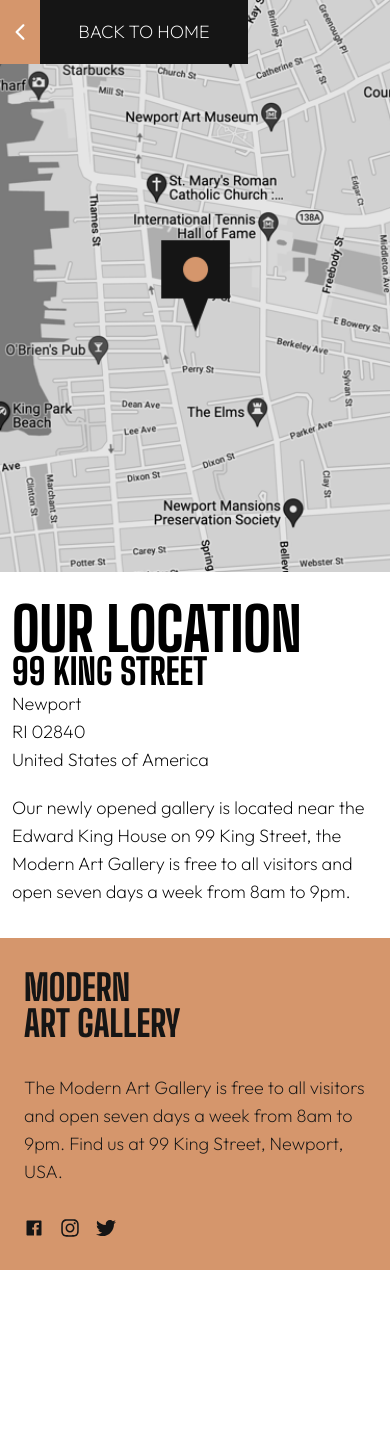
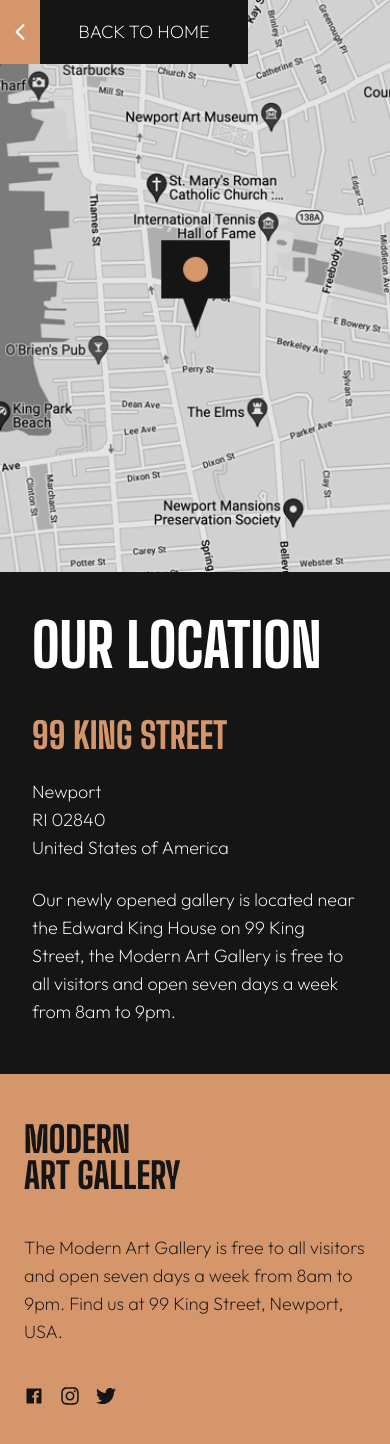
Before and after one commit to bonniemo/modern-art-gallery, a Next.js app: page /location in a window 390 px wide. Shown: the top 1444 px of the page. Before the commit the page ends 1270 px from the top, so only its background shows below. Built offline with nearby package versions, Linux system fonts and the light colour scheme.

Commit message:
adjusted grid styles for map

```diff
--- a/app/globals.css
+++ b/app/globals.css
@@ -70,11 +70,6 @@ p {
 }
 
 @media screen and (min-width: 768px) {
-    p {
-        font-size: var(--p-size-m);
-        line-height: var(--line-height-s);
-    }
-
     h1 {
         font-size: var(--header-size-l);
         line-height: var(--line-height-l);
@@ -83,6 +78,11 @@ p {
     h2 {
         font-size: var(--header-size-m);
         line-height: var(--line-height-m);
+    }
+
+    p {
+        font-size: var(--p-size-m);
+        line-height: var(--line-height-s);
     }
 }
 
@@ -95,6 +95,10 @@ p {
     h2 {
         font-size: var(--header-size-l);
         line-height: var(--line-height-l);
+    }
+    p {
+        font-size: var(--p-size-s);
+        line-height: var(--line-height-xs);
     }
 }
 
--- a/app/location/page.tsx
+++ b/app/location/page.tsx
@@ -4,8 +4,8 @@ import Footer from "@/components/Footer";
 const location = () => {
     return (
         <article>
-            <section className="grid grid-cols-12 grid-rows-2">
-                <picture className="col-start-1 col-end-13 row-start-1 row-end-3">
+            <section className="grid grid-cols-24 grid-rows-2">
+                <picture className="col-start-1 col-end-25 row-start-1 row-end-3">
                     <source
                         srcSet="/desktop/image-map.png"
                         media="(min-width: 1024px)"
@@ -20,25 +20,23 @@ const location = () => {
                         className="w-full h-full object-cover"
                     />
                 </picture>
-                <div className="col-start-1 row-start-1 m:col-start-2 m:col-end-6 l:col-start-2 l:col-end-4 l:flex l:justify-end">
+                <div className="col-start-1 row-start-1 md:col-start-2 md:col-end-10 lg:col-start-3 lg:col-end-8 lg:flex lg:justify-end">
                     <BtnGoHome />
                 </div>
             </section>
 
-            <section className="bg-colorDark text-colorLight px-3 py-8 ls:flex m:justify-between ls:px-10 ls:py-16 l:justify-around">
+            <section className="bg-dark text-light py-12 px-8 md:flex md:justify-between md:px-10 md:py-16 lg:justify-around">
                 <h2 className="uppercase">
-                    Our <span className="ls:block">Location</span>
+                    Our <span className="md:block">Location</span>
                 </h2>
-                <section className="m:w-3/6 l:w-2/6 ls:flex ls:flex-col content-end">
-                    <h3 className="uppercase text-colorAccent ">
-                        99 King Street
-                    </h3>
-                    <p>
+                <section className="md:w-[25rem] lg:w-2/6 md:flex md:flex-col content-end mt-12 md:mt-0">
+                    <h3 className="uppercase text-accent ">99 King Street</h3>
+                    <p className="mt-6">
                         <span className="block">Newport</span>{" "}
                         <span className="block">RI 02840</span>
                         United States of America
                     </p>
-                    <p className="mt-5">
+                    <p className="mt-6">
                         Our newly opened gallery is located near the Edward King
                         House on 99 King Street, the Modern Art Gallery is free
                         to all visitors and open seven days a week from 8am to
--- a/components/Footer.tsx
+++ b/components/Footer.tsx
@@ -9,21 +9,21 @@ type FooterProp = {
 const Footer = ({ page }: FooterProp) => {
     return (
         <section
-            className={`px-6 py-8 md:px-10 md:py-14 md:flex md:justify-between ${
+            className={`px-6 py-12 md:px-10 md:py-14 md:flex md:justify-between ${
                 page === "landingPage"
                     ? "bg-dark text-light"
                     : "bg-accent text-dark"
             }`}
         >
-            <h3 className="uppercase mb-8 md:m-0">
+            <h3 className="uppercase md:m-0">
                 <span className="block">Modern</span> Art Gallery
             </h3>
-            <p className=" lg:w-1/4 md:w-2/4">
+            <p className=" lg:w-1/4 md:w-2/4 mt-10 md:mt-0">
                 The Modern Art Gallery is free to all visitors and open seven
                 days a week from 8am to 9pm. Find us at 99 King Street, Newport,
                 USA.
             </p>
-            <section className="mt-8 flex gap-4 text-xl md:m-0">
+            <section className="mt-10 flex gap-4 text-xl md:m-0">
                 <IoLogoFacebook />
                 <FaInstagram />
                 <FaTwitter />
--- a/components/Gallery.tsx
+++ b/components/Gallery.tsx
@@ -1,6 +1,6 @@
 const Gallery = () => {
     return (
-        <div className="p-3 md:p-6 mt-28 md:grid md:grid-cols-12 md:gap-4 max-w-6xl m-auto">
+        <div className="p-4 md:p-6 mt-28 mb-28 lg:mb-46 md:grid md:grid-cols-12 md:gap-4 max-w-6xl m-auto">
             <picture className="md:col-start-6 md:col-end-13 md:row-start-1 md:row-end-2">
                 <source
                     srcSet="/desktop/image-grid-1.jpg"
@@ -17,20 +17,20 @@ const Gallery = () => {
                 />
             </picture>
 
-            <section className="pt-6 pb-8 md:col-start-1 md:col-end-6 md:row-start-1 md:row-end-2">
+            <section className="mt-6 md:col-start-1 md:col-end-6 md:row-start-1 md:row-end-2">
                 {/* correct block for larger screens */}
                 <h2 className="uppercase mb-6">
                     <span className="block lsinline">Your day </span>at the
                     gallery
                 </h2>
-                <p className="md:max-w-xs">
+                <p className="md:max-w-xs mt-6">
                     Wander through our distinct collections and find new
                     insights about our artists. Dive into the details of their
                     creative process.
                 </p>
             </section>
 
-            <picture className="md:col-start-1 md:col-end-8 md:row-start-2 md:row-end-4">
+            <picture className="md:col-start-1 md:col-end-8 md:row-start-2 md:row-end-4 mt-8 md-mt-0">
                 <source
                     srcSet="/desktop/image-grid-2.jpg"
                     media="(min-width: 1000px)"
@@ -62,7 +62,7 @@ const Gallery = () => {
                 />
             </picture>
 
-            <section className="bg-dark text-light px-6 py-8 mb-28 md:col-start-8 md:col-end-13 md:row-start-3 md:row-end-4 md:h-full">
+            <section className="bg-dark text-light px-6 py-8 md:col-start-8 md:col-end-13 md:row-start-3 md:row-end-4 md:h-full">
                 <h2 className="uppercase mb-6">
                     Come &amp; be <span className="block">inspired</span>
                 </h2>
--- a/components/Hero.tsx
+++ b/components/Hero.tsx
@@ -21,17 +21,19 @@ const Hero = () => {
                     />
                 </picture>
             </section>
-            <section className="w-full md:col-start-6 md:col-end-13 lg:col-start-2 lg:col-end-12 row-start-2 row-end-4 lg:flex md:flex-col lg:flex-row lg:justify-between md:px-6 lg:px-0 lg:p-0">
-                <h1 className="mt-8 lg:mt-0 lg:text-light lg:mix-blend-difference mb-8 uppercase">
+            <section className="w-full md:col-start-6 md:col-end-13 lg:col-start-2 lg:col-end-12 row-start-2 row-end-4 lg:flex md:flex-col lg:flex-row lg:justify-between md:px-6 px-4 lg:px-0 lg:p-0">
+                <h1 className="mt-8 lg:mt-0 lg:text-light lg:mix-blend-difference uppercase">
                     <span className="block">Modern</span> Art Gallery
                 </h1>
-                <section className="lg:mr-18">
-                    <p className="mb-8 text-dark lg:max-w-[22rem]">
+                <section className="lg:mr-18 mt-8">
+                    <p className=" text-dark lg:max-w-[22rem]">
                         The arts in the collection of the Modern Art Gallery all
                         started from a spark of inspiration. Will these pieces
                         inspire you? Visit us and find out.
                     </p>
-                    <BtnLocation />
+                    <div className="mt-8">
+                        <BtnLocation />
+                    </div>
                 </section>
             </section>
         </article>
```
